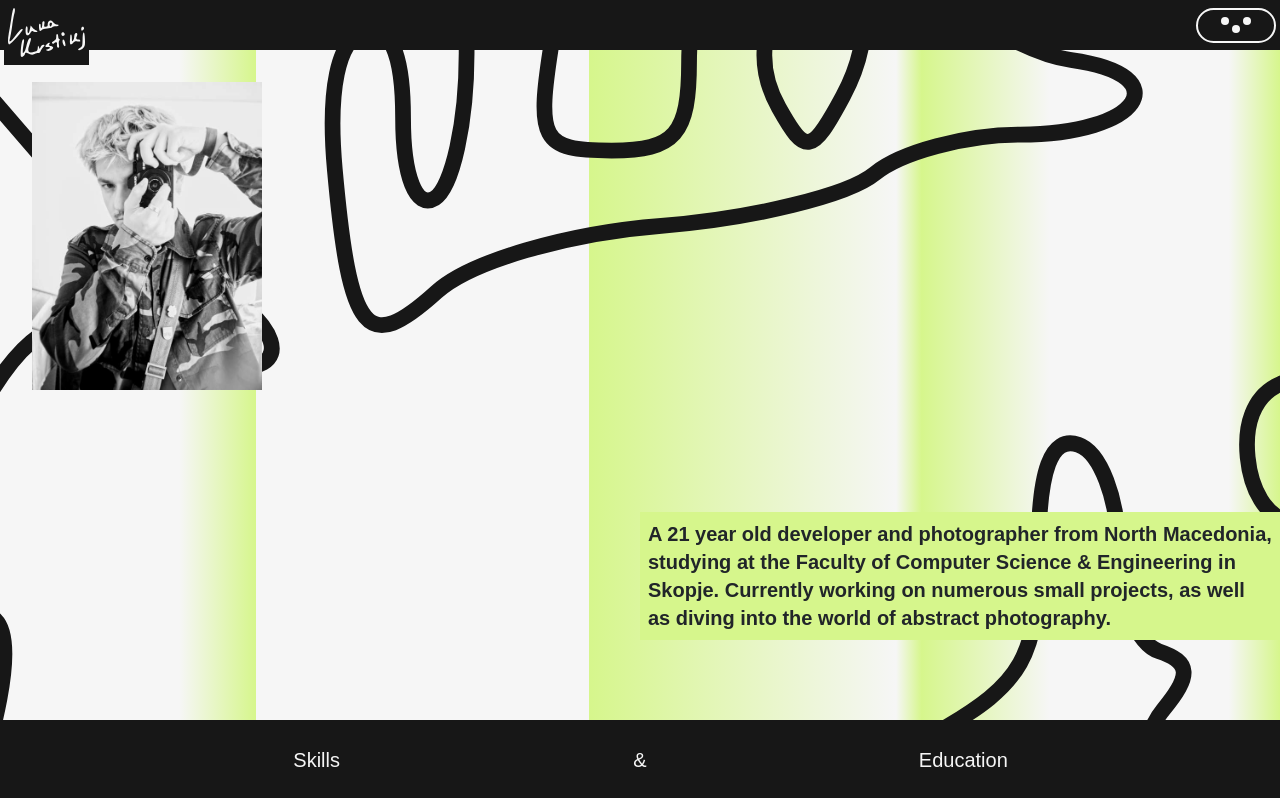
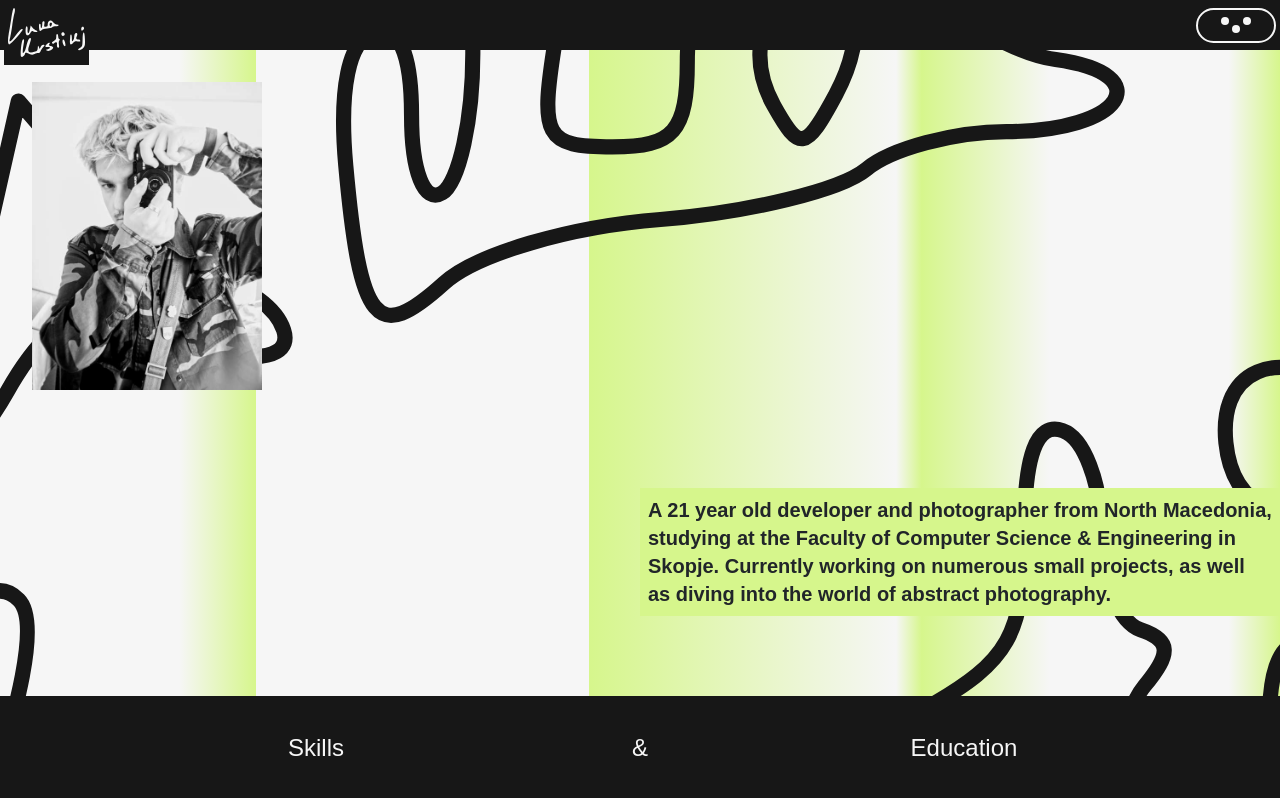
Before and after one commit to lukakrstik/lukakrstik, an Angular app: page /about-me in a window 1280 px wide. Shown: the top 798 px of the page. Built offline with nearby package versions, Linux system fonts and the light colour scheme.

Commit message:
synced up header of pages in height

```diff
--- a/src/app/contact/contact.component.css
+++ b/src/app/contact/contact.component.css
@@ -137,11 +137,6 @@
   word-break: break-all;
 }
 
-.hook  {
-  height: calc(100vh - (50px + 85vh));
-  margin: 0 !important;
-}
-
 h5, h1, h2, h3, h4, h6 {
   font-family: "Nudica", sans-serif;
   font-weight: 800;
--- a/src/app/contact/contact.component.html
+++ b/src/app/contact/contact.component.html
@@ -1,7 +1,7 @@
 <div class="absolute bg-krstic w-full h-[50px]"></div>
 <app-navbar class="z-20 sticky"></app-navbar>
 <div (mousemove)="gradShift($event)">
-<div #gradient id="gradient-container" class="w-full min-h-max h-fit lg:h-[calc(100dvh-130px)] flex flex-col md:flex-row relative">
+<div #gradient id="gradient-container" class="w-full h-[calc(100dvh-50px-13vh)] flex flex-col md:flex-row relative">
   <div id="gradient-overlay"></div>
   <div class="flex flex-col justify-start basis-1/2 p-8 z-10">
     <img src="../../assets/PPOlyBW.jpg" alt="Profile Picture" class="w-[55%] lg:w-[40%]">
@@ -12,12 +12,12 @@
     </p>
   </div>
 </div>
-  <div class="w-full sm:text-sm hook bg-[#171717] text-[#f6f6f6] flex justify-center min-h-[80px]">
+  <div class="w-full sm:text-xl bg-[#171717] text-[#f6f6f6] flex justify-center h-[13vh]">
     <div class="flex flex-col justify-center w-full">
       <div class="flex justify-evenly flex-col md:flex-row w-full">
-        <h5 class="basis-1/3 mb-0 text-center ">Skills</h5>
-        <h5 class="basis-1/8 mb-0 text-center">&</h5>
-        <h5 class="basis-1/3 mb-0 text-center">Education</h5>
+        <h4 class="basis-1/3 mb-0 text-center ">Skills</h4>
+        <h4 class="basis-1/8 mb-0 text-center">&</h4>
+        <h4 class="basis-1/3 mb-0 text-center">Education</h4>
       </div>
     </div>
   </div>
--- a/src/app/dashboard/dashboard.component.html
+++ b/src/app/dashboard/dashboard.component.html
@@ -25,11 +25,11 @@
   <div class="h-[13vh] w-full bg-krstic text-center flex text-krsticWhite">
     <div class="basis-1/2 h-full flex flex-col justify-center">
       <p class="text-5xl mb-0 font-bold mt-3">{{ this.photography }}</p>
-      <p class="text-xl opacity-75">Years of photography</p>
+      <p class="text-md opacity-75">Years of photography</p>
     </div>
     <div class="basis-1/2 h-full flex flex-col justify-center">
       <p class="text-5xl mb-0 font-bold mt-3">{{ this.projects.length }}+</p>
-      <p class="text-xl opacity-75">Projects</p>
+      <p class="text-md opacity-75">Projects</p>
     </div>
   </div>
 
--- a/src/app/dev/dev.component.html
+++ b/src/app/dev/dev.component.html
@@ -1,8 +1,8 @@
 <div class="absolute bg-krstic w-full h-[50px]"></div>
 <app-navbar></app-navbar>
-<div class="overflow-hidden z-0 bg-dewLL h-[80vh] border-b-4 border-krstic flex flex-col md:flex-row justify-end relative">
-  <div class="top-0 absolute w-full h-[80vh] header z-10"></div>
-  <div class="top-0 absolute w-full h-[80vh] headerLayer z-10"></div>
+<div class="overflow-hidden z-0 bg-dewLL h-[calc(100dvh-50px-13vh)] border-b-4 border-krstic flex flex-col md:flex-row justify-end relative">
+  <div class="top-0 absolute w-full h-[calc(100dvh-50px-13vh)] header z-10"></div>
+  <div class="top-0 absolute w-full h-[calc(100dvh-50px-13vh)] headerLayer z-10"></div>
   <div class="basis-1/2 flex flex-col justify-end p-8 text-krstic z-50">
     <div class="flex justify-end">
       <p class="text-6xl font-bold bg-krsticWhite w-fit p-2">DEV</p>
@@ -12,7 +12,7 @@
     </div>
   </div>
 </div>
-<div class="bg-krstic h-[calc(20vh-50px)] text-krsticWhite text-4xl md:text-6xl text-center p-8 flex flex-col justify-center"><p class="mb-0">PROJECTS</p></div>
+<div class="bg-krstic h-[13vh] text-krsticWhite text-4xl md:text-6xl text-center p-8 flex flex-col justify-center"><p class="mb-0">PROJECTS</p></div>
 <div class=" fullpage mx-0 pr-0 titleWdesc flex flex-col">
   <div class="projectsContainer flex flex-col flex-wrap lg:flex-row overflow-hidden" *ngFor=" let project of allprojects">
     <div class="lg:basis-1/2 min-h-[35vh] lg:w-1/2 flex flex-col justify-between select-none">
```
